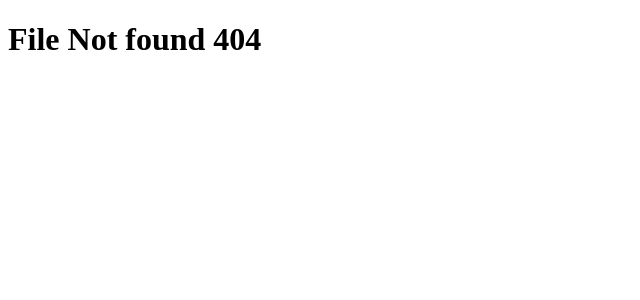
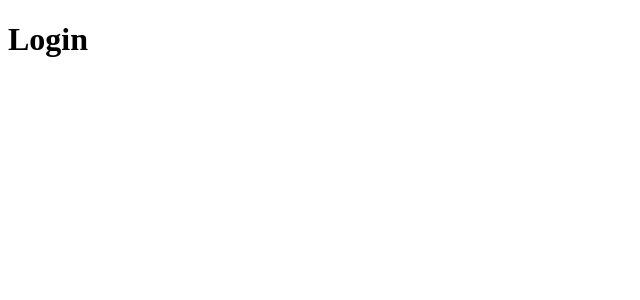
Before and after one commit to Umair513/Next-JS-14, a Next.js app in the folder hello-world/: page /auth/login in a window 1280 px wide. Before the commit this address had no page. Shown: the top 300 px of the page, without its empty margins (0-640 px from the left). Built offline with nearby package versions, Linux system fonts and the light colour scheme.

Commit message:
Group Routes

```diff
--- /dev/null
+++ b/hello-world/src/app/auth/forget-password/page.tsx
@@ -0,0 +1,3 @@
+export default function ForgetPassword() {
+  return <h1>Forget Password</h1>;
+}
--- /dev/null
+++ b/hello-world/src/app/auth/login/page.tsx
@@ -0,0 +1,3 @@
+export default function Login() {
+  return <h1>Login</h1>;
+}
--- /dev/null
+++ b/hello-world/src/app/auth/register/page.tsx
@@ -0,0 +1,3 @@
+export default function Register() {
+  return <h1>Register</h1>;
+}
```
